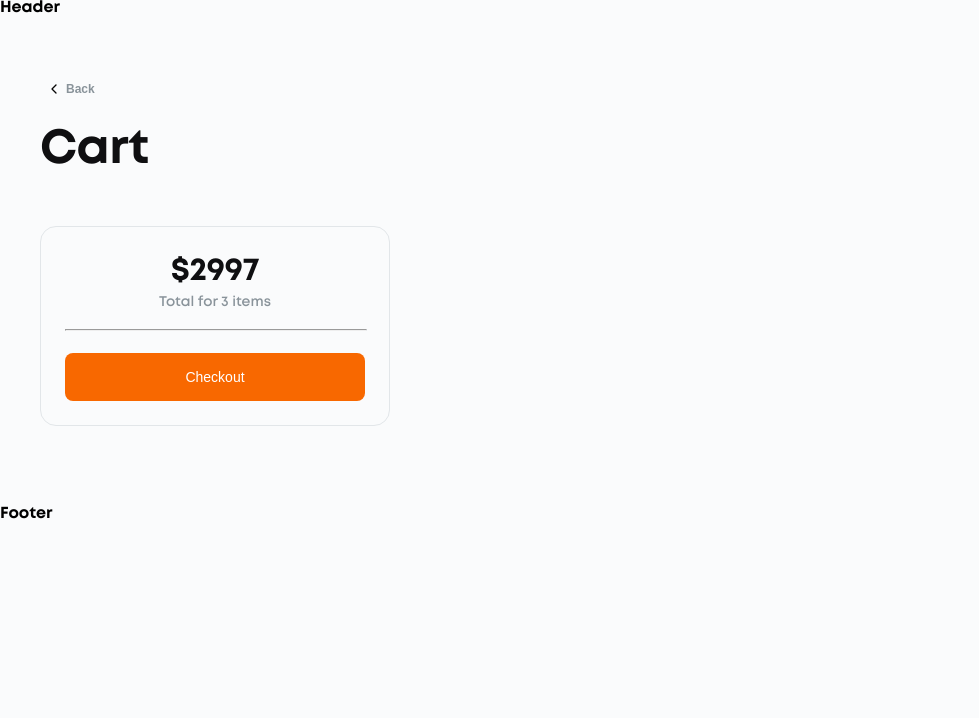
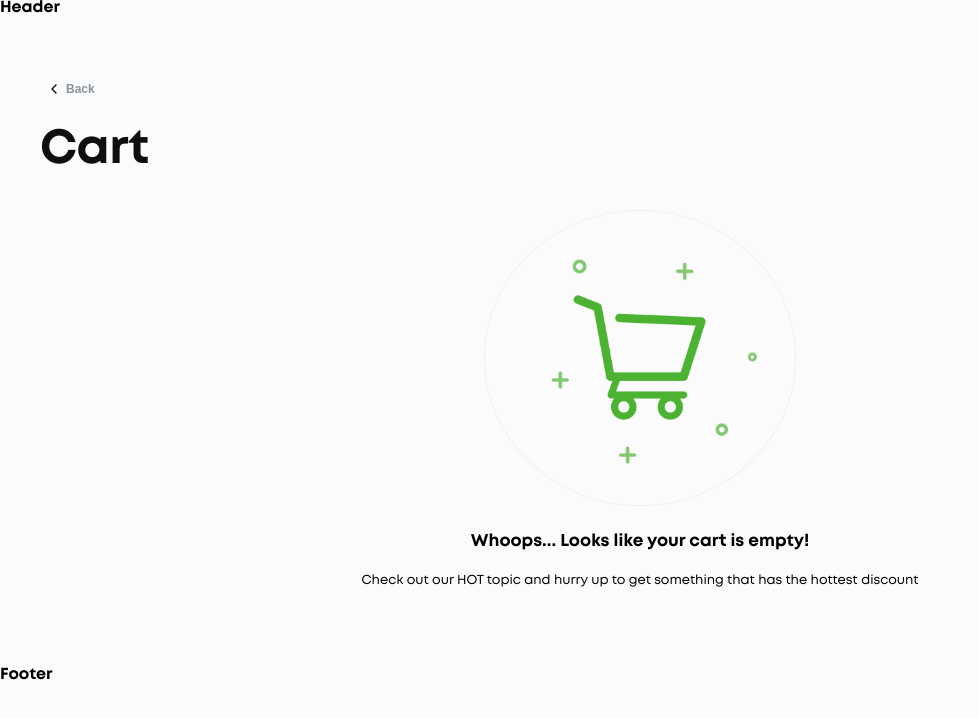
Before and after one commit to Hexa-Coders-aug23/product_catalog, a React (Create React App) app: page /#/cart in a window 1280 px wide. Shown: the top 718 px of the page, without its empty margins (0-979 px from the left). Built offline with nearby package versions, Linux system fonts and the light colour scheme.

Commit message:
Created empty cart card

```diff
--- a/src/modules/CartPage/CartPage.module.scss
+++ b/src/modules/CartPage/CartPage.module.scss
@@ -20,6 +20,25 @@
 //     margin-bottom: 80px;
 //   }
 // }
+.emptyCart {
+
+  width: 51%;
+  margin: auto;
+  text-align: center;
+}
+
+.emptyCartTitle {
+  margin-top: 24px;
+  font-family: 'Mont';
+  font-weight: 700;
+  font-size: 17px;
+}
+
+.emptyCartText {
+  margin-top: 24px;
+  font-weight: 500;
+  font-size: 13px;
+}
 
 .goBackButton {
   margin-top: 24px;
@@ -118,6 +137,7 @@
   border: none;
   color: $color__white;
   background-color: $color__accent;
+  font-family: 'Mont';
   font-size: 14px;
   font-weight: 500;
   line-height: 21px;
--- a/src/modules/CartPage/CartPage.tsx
+++ b/src/modules/CartPage/CartPage.tsx
@@ -2,6 +2,7 @@ import React from 'react';
 import styles from './CartPage.module.scss';
 
 import iconBack from '../../static/icons/Chevron_Arrow_Left.svg';
+import emptyCartImage from './empty-cart.png';
 // import { CartItemsList } from './CartItemsList/CartItemsList';
 
 export const CartPage: React.FC = () => {
@@ -19,10 +20,28 @@ export const CartPage: React.FC = () => {
 
       <h2 className={styles.title}>Cart</h2>
 
+      {/* {!phones.length ? ( */}
+      <div className={styles.emptyCart}>
+        <img
+          className={styles.emptyCart}
+          src={emptyCartImage}
+          alt="Empty Cart"
+        />
+
+        <h2 className={styles.emptyCartTitle}>
+          Whoops... Looks like your cart is empty!
+        </h2>
+
+        <p className={styles.emptyCartText}>
+          Check out our HOT topic and hurry up to get something that has the
+          hottest discount
+        </p>
+      </div>
+      {/* ) : ( */}
       <div className={styles.cartContent}>
         {/* <CartItemsList phones={phones} /> */}
 
-        <div className={styles.checkout}>
+        {/* <div className={styles.checkout}>
           <h2 className={styles.checkoutPrice}>$2997</h2>
 
           <p className={styles.checkoutAmountItems}>Total for 3 items</p>
@@ -32,8 +51,9 @@ export const CartPage: React.FC = () => {
           <button className={styles.checkoutButton} type="button">
             Checkout
           </button>
-        </div>
+        </div> */}
       </div>
+      {/* )} */}
     </main>
   );
 };
```
Also changed, not shown: src/modules/CartPage/empty-cart.png (added).
